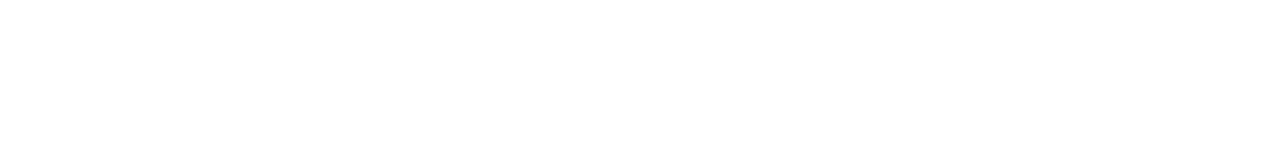
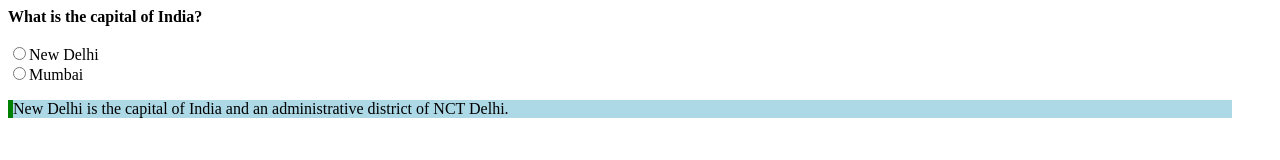
Before and after one commit to acciojob/trivia-mannmanjeet988, a website: page main.html in a window 1280 px wide. Drawn offline with Linux system fonts and the light colour scheme.

Commit message:
created a submission

```diff
--- a/main.html
+++ b/main.html
@@ -8,6 +8,16 @@
 
 <body>
 	<!-- the entire body must be written by student -->
+<!-- 	<p></p> -->
+	<div class="question">
+		<label for="quiz">What is the capital of India?</label><br>
+		<br>
+		<input type="radio"  value="New Delhi" name="quiz" id="quiz">New Delhi<br>
+		<input type="radio"  value="Mumbai" name="quiz" id="quiz">Mumbai<br>
+	</div>
+	<div class="blockquote">
+		<blockquote cite="https://en.wikipedia.org/wiki/New_Delhi">New Delhi is the capital of India and an administrative district of NCT Delhi.</blockquote>
+	</div>
     <script type="text/javascript" src="./script.js">
 </script>
 
--- a/styles.css
+++ b/styles.css
@@ -1,2 +1,18 @@
 
 /* Your CSS Code here. */
+blockquote{
+	border-left: 5px solid green;
+	background-color: lightblue;
+}
+
+.question input{
+	text-color: black;
+}
+
+label{
+	font-weight:bold;
+}
+
+.blockquote{
+	margin-left:-40px;
+}
```
